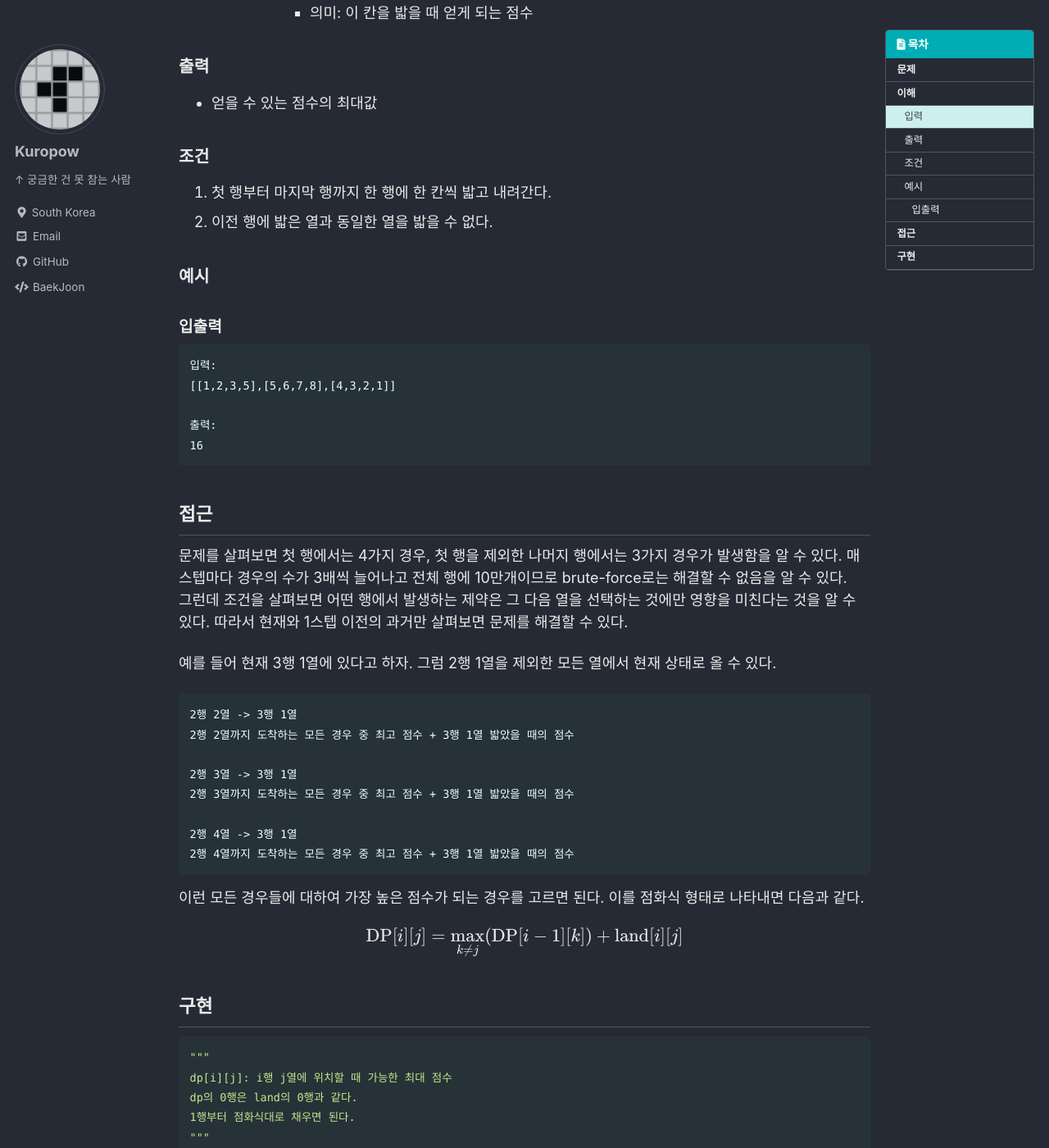
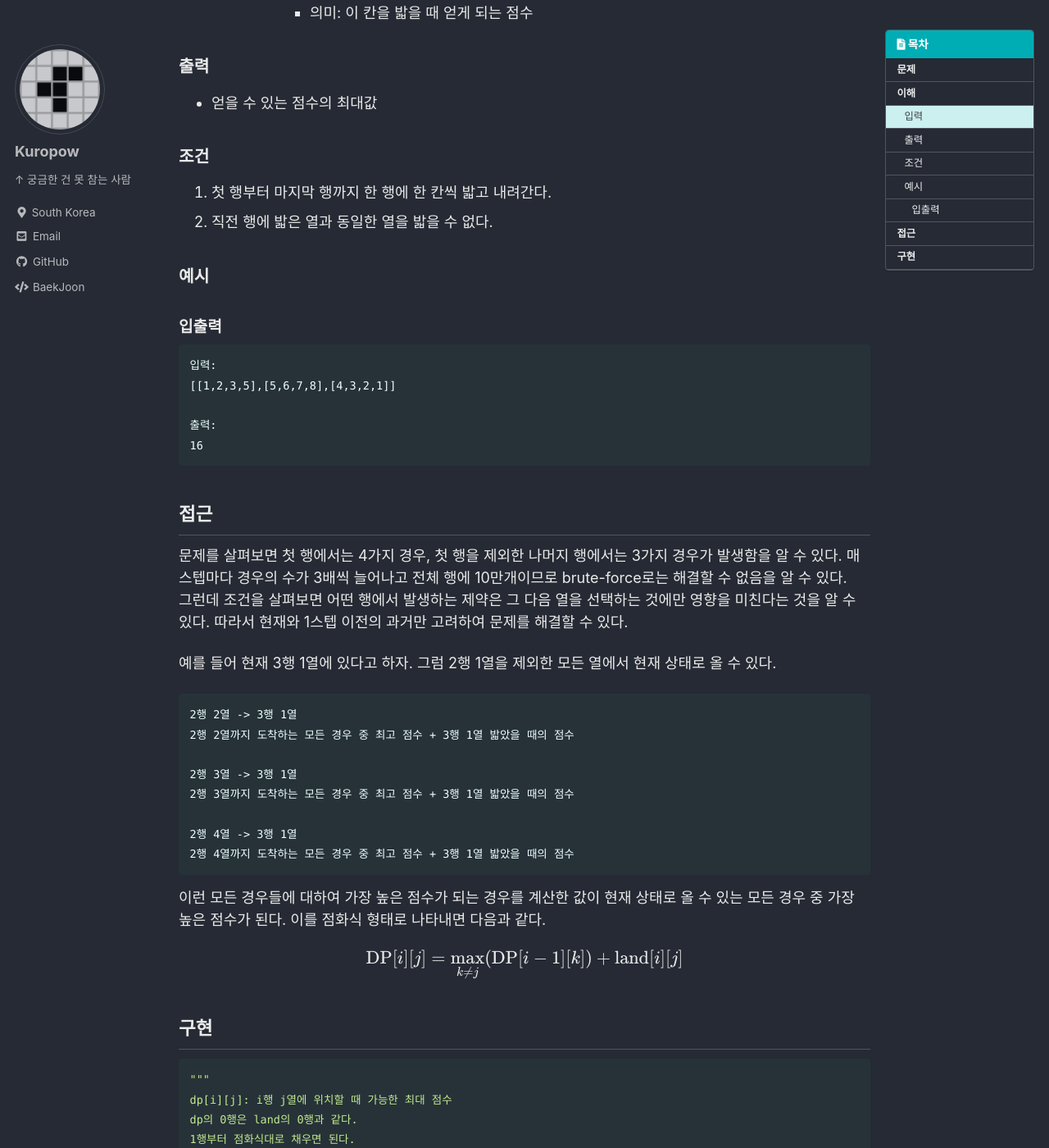
Before and after one commit to kuro11pow2/kuro11pow2.github.io, a Jekyll site: the page built from _posts/2021-07-30-2003.md, in a window 1280 px wide and 1400 px high, scrolled down 776 px. Shown: the whole window at 82% size. Built offline with Jekyll 4.4.1, drawn with Linux system fonts in a browser that asks for light colours; cached includes are drawn as plain includes; formulas are drawn with MathJax 3; comment, search, counter and statistics services are not loaded.

Commit message:
설명 수정

````diff
--- a/_posts/2021-07-30-2003.md
+++ b/_posts/2021-07-30-2003.md
@@ -36,7 +36,7 @@ mathjax: true
 ### 조건
 
 1. 첫 행부터 마지막 행까지 한 행에 한 칸씩 밟고 내려간다.
-2. 이전 행에 밟은 열과 동일한 열을 밟을 수 없다.
+2. 직전 행에 밟은 열과 동일한 열을 밟을 수 없다.
 
 ### 예시
 
@@ -53,7 +53,7 @@ mathjax: true
 ## 접근
 
 문제를 살펴보면 첫 행에서는 4가지 경우, 첫 행을 제외한 나머지 행에서는 3가지 경우가 발생함을 알 수 있다. 매 스텝마다 경우의 수가 3배씩 늘어나고 전체 행에 10만개이므로 brute-force로는 해결할 수 없음을 알 수 있다.\
-그런데 조건을 살펴보면 어떤 행에서 발생하는 제약은 그 다음 열을 선택하는 것에만 영향을 미친다는 것을 알 수 있다. 따라서 현재와 1스텝 이전의 과거만 살펴보면 문제를 해결할 수 있다.
+그런데 조건을 살펴보면 어떤 행에서 발생하는 제약은 그 다음 열을 선택하는 것에만 영향을 미친다는 것을 알 수 있다. 따라서 현재와 1스텝 이전의 과거만 고려하여 문제를 해결할 수 있다.
 
 예를 들어 현재 3행 1열에 있다고 하자. 그럼 2행 1열을 제외한 모든 열에서 현재 상태로 올 수 있다.
 ```
@@ -66,7 +66,7 @@ mathjax: true
 2행 4열 -> 3행 1열
 2행 4열까지 도착하는 모든 경우 중 최고 점수 + 3행 1열 밟았을 때의 점수
 ```
-이런 모든 경우들에 대하여 가장 높은 점수가 되는 경우를 고르면 된다. 이를 점화식 형태로 나타내면 다음과 같다.
+이런 모든 경우들에 대하여 가장 높은 점수가 되는 경우를 계산한 값이 현재 상태로 올 수 있는 모든 경우 중 가장 높은 점수가 된다. 이를 점화식 형태로 나타내면 다음과 같다.
 
 $$
 \text {DP}[i][j] = \max_{k\not= j} (\text {DP}[i-1][k]) + \text {land} [i][j]
````
